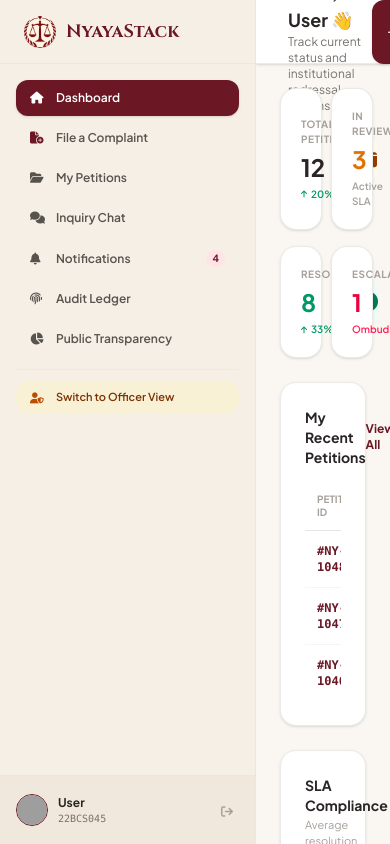
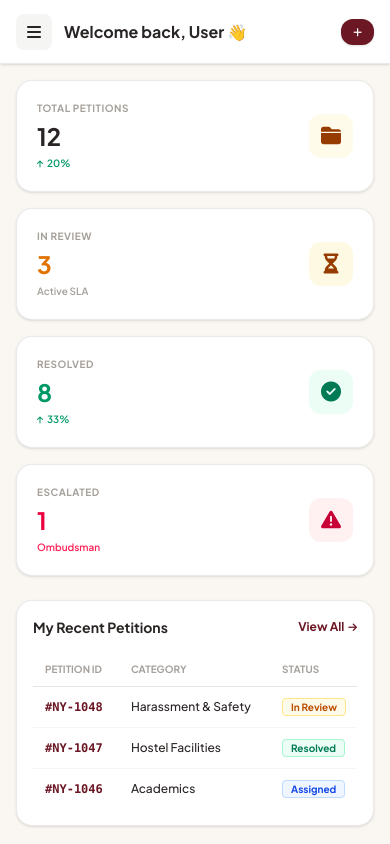
Before and after one commit to gyanendra00008/NyayaStack, a React (Vite) app in the folder frontend/: page /dashboard in a window 390 px wide. Built offline with nearby package versions, Linux system fonts and the light colour scheme; grey boxes are pictures that could not be loaded.

Commit message:
Make UserDashboard responsive with mobile nav toggle

```diff
--- /dev/null
+++ b/frontend/src/components/MobileNavToggle.jsx
@@ -0,0 +1,12 @@
+export default function MobileNavToggle({ onClick }) {
+  return (
+    <button
+      type="button"
+      onClick={onClick}
+      aria-label="Open menu"
+      className="md:hidden mr-3 w-9 h-9 shrink-0 flex items-center justify-center rounded-lg bg-stone-100 hover:bg-[#6B1724] hover:text-white transition"
+    >
+      <i className="fa-solid fa-bars"></i>
+    </button>
+  );
+}
--- a/frontend/src/pages/UserDashboard.jsx
+++ b/frontend/src/pages/UserDashboard.jsx
@@ -1,10 +1,12 @@
 import { useState, useEffect } from 'react';
 import { Link } from 'react-router-dom';
 import logo from '../assets/logo.png';
+import MobileNavToggle from '../components/MobileNavToggle';
 
 const UserDashboard = () => {
   const [userName, setUserName] = useState('User');
   const [userId, setUserId] = useState('22BCS045');
+  const [navOpen, setNavOpen] = useState(false);
 
   useEffect(() => {
     const savedName = localStorage.getItem('nyaya_user_name') || sessionStorage.getItem('nyaya_logged_user');
@@ -22,10 +24,13 @@ const UserDashboard = () => {
   }, []);
 
   return (
-    <div className="text-stone-800 flex h-screen w-screen overflow-hidden antialiased bg-[#FAF7F2]" style={{ fontFamily: "'Plus Jakarta Sans', sans-serif" }}>
+    <div className="text-stone-800 flex h-dvh w-full overflow-hidden antialiased bg-[#FAF7F2]" style={{ fontFamily: "'Plus Jakarta Sans', sans-serif" }}>
+      {/* Mobile backdrop */}
+      {navOpen && <div className="fixed inset-0 bg-black/40 z-20 md:hidden" onClick={() => setNavOpen(false)} />}
+
       {/* LEFT SIDEBAR */}
-      <aside className="w-64 h-full bg-[#F5EFE6] border-r border-stone-200/80 flex flex-col justify-between shrink-0 select-none z-10">
-        <div>
+      <aside className={`fixed md:static inset-y-0 left-0 z-30 w-64 bg-[#F5EFE6] border-r border-stone-200/80 flex flex-col justify-between shrink-0 select-none transform transition-transform duration-200 ${navOpen ? 'translate-x-0' : '-translate-x-full'} md:translate-x-0`}>
+        <div className="overflow-y-auto">
           <Link to="/" className="h-16 flex items-center gap-2.5 px-6 border-b border-stone-200/80 hover:bg-stone-100/50 transition">
             <div className="w-8 h-8 rounded-full overflow-hidden shrink-0">
               <img src={logo} alt="NyayaStack" className="h-full w-full object-cover scale-[1.3]" />
@@ -65,11 +70,11 @@ const UserDashboard = () => {
         </div>
 
         <div className="p-4 border-t border-stone-200/80 flex items-center justify-between bg-[#F0E8DC]">
-          <div className="flex items-center gap-2.5">
+          <div className="flex items-center gap-2.5 min-w-0">
             <img src="https://images.unsplash.com/photo-1494790108377-be9c29b29330?auto=format&fit=crop&w=120&q=80" alt="Avatar" className="w-8 h-8 rounded-full object-cover border border-[#6B1724]" />
-            <div>
-              <p className="text-xs font-bold text-stone-800">{userName}</p>
-              <p className="text-[10px] text-stone-500 font-mono">{userId}</p>
+            <div className="min-w-0">
+              <p className="text-xs font-bold text-stone-800 truncate">{userName}</p>
+              <p className="text-[10px] text-stone-500 font-mono truncate">{userId}</p>
             </div>
           </div>
           <Link to="/login" title="Logout" className="text-stone-400 hover:text-[#6B1724] p-1.5 transition">
@@ -79,21 +84,24 @@ const UserDashboard = () => {
       </aside>
 
       {/* RIGHT CONTENT */}
-      <main className="flex-1 h-full flex flex-col overflow-hidden bg-[#FAF7F2]">
-        <header className="h-16 bg-white border-b border-stone-200/80 px-8 flex items-center justify-between shrink-0 shadow-sm">
-          <div>
-            <h1 className="text-lg font-bold text-stone-800">Welcome back, <span>{userName}</span> 👋</h1>
-            <p className="text-xs text-stone-500">Track current status and institutional redressal actions</p>
+      <main className="flex-1 min-w-0 h-full flex flex-col overflow-hidden bg-[#FAF7F2]">
+        <header className="h-16 bg-white border-b border-stone-200/80 px-4 md:px-8 flex items-center justify-between shrink-0 shadow-sm gap-2">
+          <div className="flex items-center min-w-0">
+            <MobileNavToggle onClick={() => setNavOpen(true)} />
+            <div className="min-w-0">
+              <h1 className="text-base md:text-lg font-bold text-stone-800 truncate">Welcome back, <span>{userName}</span> 👋</h1>
+              <p className="text-xs text-stone-500 hidden sm:block">Track current status and institutional redressal actions</p>
+            </div>
           </div>
-          <div className="flex items-center gap-3">
-            <Link to="/file-complaint" className="px-4 py-2 bg-[#6B1724] hover:bg-[#54121C] text-white rounded-xl text-xs font-semibold shadow transition flex items-center gap-1.5">
-              <i className="fa-solid fa-plus text-[10px]"></i> File New Petition
+          <div className="flex items-center gap-3 shrink-0">
+            <Link to="/file-complaint" className="px-3 sm:px-4 py-2 bg-[#6B1724] hover:bg-[#54121C] text-white rounded-xl text-xs font-semibold shadow transition flex items-center gap-1.5">
+              <i className="fa-solid fa-plus text-[10px]"></i> <span className="hidden sm:inline">File New Petition</span>
             </Link>
           </div>
         </header>
 
-        <div className="flex-1 overflow-y-auto p-6 md:p-8 space-y-6">
-          <div className="grid grid-cols-2 lg:grid-cols-4 gap-4">
+        <div className="flex-1 overflow-y-auto p-4 md:p-8 space-y-6">
+          <div className="grid grid-cols-1 min-[480px]:grid-cols-2 lg:grid-cols-4 gap-4">
             <Link to="/my-petitions" className="bg-white p-5 rounded-2xl border border-stone-200/80 shadow-sm flex items-center justify-between hover:border-[#6B1724]/40 hover:shadow-md transition block group">
               <div>
                 <p className="text-[10px] font-bold text-stone-400 uppercase tracking-wider">Total Petitions</p>
@@ -129,13 +137,13 @@ const UserDashboard = () => {
           </div>
 
           <div className="grid grid-cols-1 lg:grid-cols-12 gap-6">
-            <div className="lg:col-span-8 bg-white rounded-2xl border border-stone-200/80 shadow-sm p-6">
+            <div className="lg:col-span-8 bg-white rounded-2xl border border-stone-200/80 shadow-sm p-4 md:p-6">
               <div className="flex items-center justify-between mb-4">
                 <h2 className="text-sm font-bold text-stone-800">My Recent Petitions</h2>
                 <Link to="/my-petitions" className="text-xs text-[#6B1724] font-bold hover:underline flex items-center gap-1">View All <i className="fa-solid fa-arrow-right text-[10px]"></i></Link>
               </div>
               <div className="overflow-x-auto">
-                <table className="w-full text-left text-xs">
+                <table className="w-full min-w-[560px] text-left text-xs">
                   <thead>
                     <tr className="border-b border-stone-200 text-stone-400 font-semibold uppercase text-[10px]">
                       <th className="py-2.5 px-3">Petition ID</th>
@@ -171,7 +179,7 @@ const UserDashboard = () => {
                 </table>
               </div>
             </div>
-            <div className="lg:col-span-4 bg-white rounded-2xl border border-stone-200/80 shadow-sm p-6 flex flex-col justify-between">
+            <div className="lg:col-span-4 bg-white rounded-2xl border border-stone-200/80 shadow-sm p-4 md:p-6 flex flex-col justify-between">
               <div>
                 <h2 className="text-sm font-bold text-stone-800">SLA Compliance</h2>
                 <p className="text-[11px] text-stone-400 mt-0.5">Average resolution performance</p>
@@ -188,7 +196,7 @@ const UserDashboard = () => {
                   </div>
                 </div>
               </div>
-              <div className="pt-3 border-t border-stone-100 flex items-center justify-between text-xs">
+              <div className="pt-3 border-t border-stone-100 flex items-center justify-between text-xs gap-2">
                 <span className="text-stone-500 font-medium">Average Resolution Time:</span>
                 <span className="font-bold text-stone-800 font-mono">2.4 days</span>
               </div>
```
